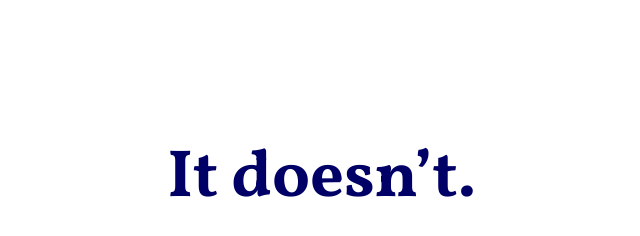
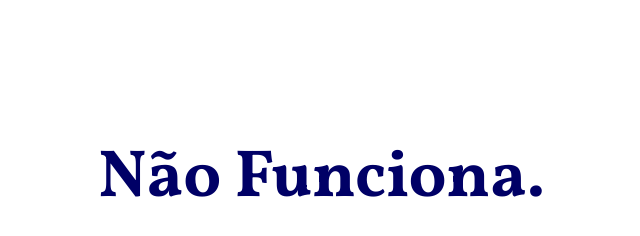
Before and after one commit to comofuncionagreveestudantil/comofuncionagreveestudantil.github.io, a plain HTML site: page index.html in a window 1280 px wide. Shown: the whole page, without its empty margins (318-958 px from the left). Drawn offline with Linux system fonts and the light colour scheme.

Commit message:
Update index.html

```diff
--- a/index.html
+++ b/index.html
@@ -8,7 +8,7 @@
 
  <body>
   <div id="Master">
-  <h1>It doesn&rsquo;t.</h1>
+  <h1>N&atilde;o Funciona.</h1>
   </div>
 
   </body></html>
```
